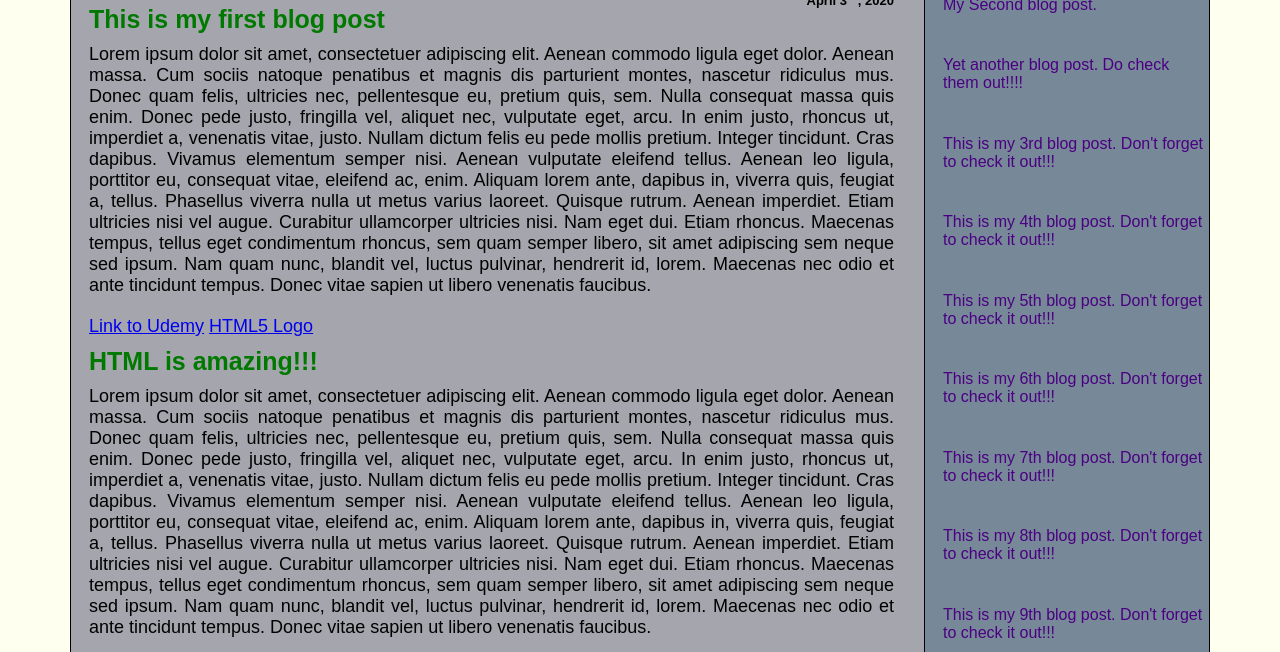
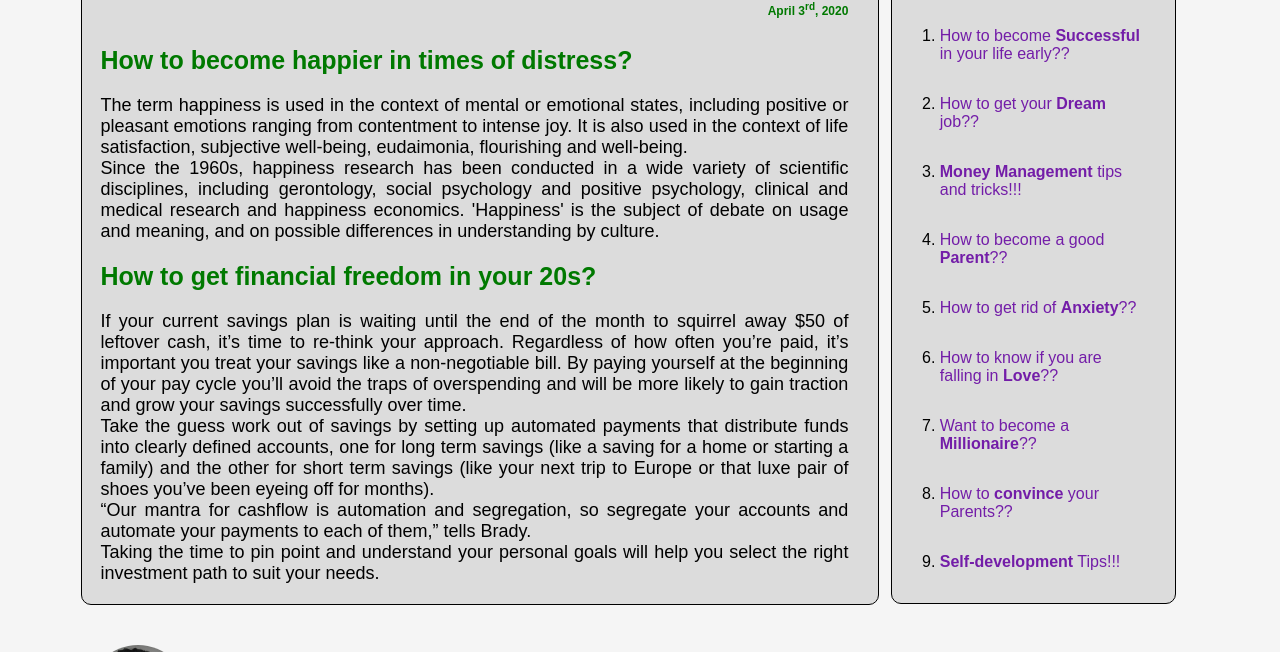
Before and after one commit to kiran-nyayapati/my-portfolio, a plain HTML site: page blog post/index.html in a window 1280 px wide. Shown: the part 81-733 px from the top of the page. Drawn offline with Linux system fonts and the light colour scheme.

Commit message:
Added updated blog-post project

```diff
--- a/blog post/index.html
+++ b/blog post/index.html
@@ -10,61 +10,79 @@
 <body>
     <div class="container">
         <div class="blog-posts">
-            <h1>My first blog post</h1>
+            <h1><u>Latest Articles</u></h1>
 
             <p class="date"><strong>April 3<sup>rd</sup>, 2020</strong></p>
 
-            <h2>This is my first blog post</h2>
+            <h2>How to become happier in times of distress?</h2>
 
             <p class="main-text">
-                Lorem ipsum dolor sit amet, consectetuer adipiscing elit. Aenean commodo ligula eget dolor. Aenean massa. Cum sociis natoque penatibus et magnis dis parturient montes, nascetur ridiculus mus. Donec quam felis, ultricies nec, pellentesque eu, pretium quis, sem. Nulla consequat massa quis enim. Donec pede justo, fringilla vel, aliquet nec, vulputate eget, arcu. In enim justo, rhoncus ut, imperdiet a, venenatis vitae, justo. Nullam dictum felis eu pede mollis pretium. Integer tincidunt. Cras dapibus. Vivamus elementum semper nisi. Aenean vulputate eleifend tellus. Aenean leo ligula, porttitor eu, consequat vitae, eleifend ac, enim. Aliquam lorem ante, dapibus in, viverra quis, feugiat a, tellus. Phasellus viverra nulla ut metus varius laoreet. Quisque rutrum. Aenean imperdiet. Etiam ultricies nisi vel augue. Curabitur ullamcorper ultricies nisi. Nam eget dui. Etiam rhoncus. Maecenas tempus, tellus eget condimentum rhoncus, sem quam semper libero, sit amet adipiscing sem neque sed ipsum. Nam quam nunc, blandit vel, luctus pulvinar, hendrerit id, lorem. Maecenas nec odio et ante tincidunt tempus. Donec vitae sapien ut libero venenatis faucibus.
+                The term happiness is used in the context of mental or emotional states, including positive or pleasant emotions ranging from contentment to intense joy. It is also used in the context of life satisfaction, subjective well-being, eudaimonia, flourishing and well-being.<br>
+                Since the 1960s, happiness research has been conducted in a wide variety of scientific disciplines, including gerontology, social psychology and positive psychology, clinical and medical research and happiness economics.
+                'Happiness' is the subject of debate on usage and meaning, and on possible differences in understanding by culture.
+
             </p>
 
-            <a href="https://wwww.udemy.com" target="_blank">Link to Udemy</a>
-
-            <a href="logo.jpg">HTML5 Logo</a>
-
-            <h2>HTML is amazing!!!</h2>
+            <h2>How to get financial freedom in your 20s?</h2>
 
             <p class="main-text">
-                Lorem ipsum dolor sit amet, consectetuer adipiscing elit. Aenean commodo ligula eget dolor. Aenean massa. Cum sociis natoque penatibus et magnis dis parturient montes, nascetur ridiculus mus. Donec quam felis, ultricies nec, pellentesque eu, pretium quis, sem. Nulla consequat massa quis enim. Donec pede justo, fringilla vel, aliquet nec, vulputate eget, arcu. In enim justo, rhoncus ut, imperdiet a, venenatis vitae, justo. Nullam dictum felis eu pede mollis pretium. Integer tincidunt. Cras dapibus. Vivamus elementum semper nisi. Aenean vulputate eleifend tellus. Aenean leo ligula, porttitor eu, consequat vitae, eleifend ac, enim. Aliquam lorem ante, dapibus in, viverra quis, feugiat a, tellus. Phasellus viverra nulla ut metus varius laoreet. Quisque rutrum. Aenean imperdiet. Etiam ultricies nisi vel augue. Curabitur ullamcorper ultricies nisi. Nam eget dui. Etiam rhoncus. Maecenas tempus, tellus eget condimentum rhoncus, sem quam semper libero, sit amet adipiscing sem neque sed ipsum. Nam quam nunc, blandit vel, luctus pulvinar, hendrerit id, lorem. Maecenas nec odio et ante tincidunt tempus. Donec vitae sapien ut libero venenatis faucibus.
+                If your current savings plan is waiting until the end of the month to squirrel away $50 of leftover cash, it’s time to re-think your approach. Regardless of how often you’re paid, it’s important you treat your savings like a non-negotiable bill. By paying yourself at the beginning of your pay cycle you’ll avoid the traps of overspending and will be more likely to gain traction and grow your savings successfully over time. <br>
+                Take the guess work out of savings by setting up automated payments that distribute funds into clearly defined accounts, one for long term savings (like a saving for a home or starting a family) and the other for short term savings (like your next trip to Europe or that luxe pair of shoes you’ve been eyeing off for months). <br>
+                “Our mantra for cashflow is automation and segregation, so segregate your accounts and automate your payments to each of them,” tells Brady.<br>
+                Taking the time to pin point and understand your personal goals will help you select the right investment path to suit your needs.
             </p>
-
-            <img src="logo.jpg" alt="The HTML5 logo">
 
         </div>
 
         <div class="other-posts">
-            <div class="other">
-                <p>My Second blog post.</p>
-            </div>
-            <div class="other">
-                <p>Yet another blog post. Do check them out!!!!</p>
-            </div>
-            <div class="other">
-                <p>This is my 3rd blog post. Don't forget to check it out!!!</p>
-            </div>
-            <div class="other">
-                <p>This is my 4th blog post. Don't forget to check it out!!!</p>
-            </div>
-            <div class="other">
-                <p>This is my 5th blog post. Don't forget to check it out!!!</p>
-            </div>
-            <div class="other">
-                <p>This is my 6th blog post. Don't forget to check it out!!!</p>
-            </div>
-            <div class="other">
-                <p>This is my 7th blog post. Don't forget to check it out!!!</p>
-            </div>
-            <div class="other">
-                <p>This is my 8th blog post. Don't forget to check it out!!!</p>
-            </div>
-            <div class="other">
-                <p>This is my 9th blog post. Don't forget to check it out!!!</p>
-            </div>
-            <div class="other">
-                <p>This is my 10th blog post. Don't forget to check it out!!!</p>
-            </div>
+            <h2>Popular Articles</h2>
+            <ol>
+                <li>
+                    <a href="#">
+                        How to become <strong>Successful</strong> in your life early??
+                    </a>
+                </li>
+                <li>
+                    <a href="#">
+                        How to get your <strong>Dream</strong> job??
+                    </a>
+                </li>
+                <li>
+                    <a href="#">
+                        <strong>Money Management</strong> tips and tricks!!!
+                    </a>
+                </li>
+                <li>
+                    <a href="#">
+                        How to become a good <strong>Parent</strong>??
+                    </a>
+                </li>
+                <li>
+                    <a href="#">
+                        How to get rid of <strong>Anxiety</strong>??
+                    </a>
+                </li>
+                <li>
+                    <a href="#">
+                        How to know if you are falling in <strong>Love</strong>??
+                    </a>
+                </li>
+                <li>
+                    <a href="#">
+                        Want to become a <strong>Millionaire</strong>??
+                    </a>
+                </li>
+                <li>
+                    <a href="#">
+                        How to <strong>convince</strong> your Parents??
+                    </a>
+                </li>
+                <li>
+                    <a href="#">
+                        <strong>Self-development</strong> Tips!!!
+                    </a>
+                </li>
+            </ol>
         </div>
 
         <div class="clearfix"></div>
--- a/blog post/style.css
+++ b/blog post/style.css
@@ -11,7 +11,7 @@
 }
 
 body {
-	background-color: ivory;
+	background-color: whitesmoke;
 	font-size: 18px;
 	font-family: Arial, Helvetica, sans-serif;
 }
@@ -23,14 +23,13 @@ h2 {
 
 h1 {
 	font-size: 40px;
-	margin-bottom: 20px;
+	margin-bottom: 50px;
 	text-align: center;
 }
 
 h2 {
 	font-size: 25px;
-	margin-top: 10px;
-	margin-bottom: 10px;
+	margin-bottom: 20px;
 }
 
 .main-text {
@@ -40,6 +39,8 @@ h2 {
 
 .author-text {
 	font-size: 22px;
+	color: rgb(0, 121, 0);
+	font-weight: bold;
 	float: left;
 	margin-top: 50px;
 	margin-left: 10px;
@@ -47,15 +48,16 @@ h2 {
 
 .container {
 	max-width: 1140px;
-	/*margin: top right bottom left;*/
 	margin: 20px auto 0 auto;
 }
 
 .blog-posts {
-	background-color: rgb(165, 166, 173);
-	width: 75%;
+	background-color: gainsboro;
+	border-radius: 10px;
+	width: 70%;
 	border: 1px solid black;
 	float: left;
+	margin: 1%;
 	padding-left: 1em;
 	padding-right: 30px;
 	position: relative;
@@ -67,27 +69,23 @@ h2 {
 }
 
 .other-posts {
-	background-color: lightslategrey;
-	border-top: 1px solid black;
-	border-right: 1px solid black;
-	border-bottom: 1px solid black;
-	padding-top: 3.1em;
+	background-color: gainsboro;
+	font-size: medium;
+	border-radius: 10px;
+	border: 1px solid black;
+	margin-top: 0.6em;
+	padding-top: 1em;
 	padding-left: 1em;
 	width: 25%;
 	float: left;
 }
 
-.other {
-	margin-bottom: 42.5px;
-}
-
-.other-posts > .other > p {
-	color: indigo;
-	font-size: medium;
+li {
+	margin: 2rem;
 }
 
 .author-box {
-	padding-top: 20px;
+	padding-top: 10px;
 }
 
 .author-box img {
@@ -102,5 +100,16 @@ h2 {
 	position: absolute;
 	top: 50px;
 	right: 30px;
-	font-size: small;
+	font-size: 12px;
+	font-weight: bolder;
+	color: rgb(0, 121, 0);
 }
+
+a {
+	color: rgb(115, 29, 168);
+	text-decoration: none;
+}
+
+a:hover {
+	color: rgb(0, 121, 0);
+}
--- a/main.css
+++ b/main.css
@@ -1,17 +1,32 @@
+@import url('https://fonts.googleapis.com/css2?family=Poppins:wght@500&display=swap');
+
 * {
 	box-sizing: border-box;
 }
 
 body {
-	background-color: wheat;
-	font-family: Arial, Helvetica, sans-serif;
-	max-width: 1140px;
+	background-color: rgb(207, 204, 204);
+	font: 19px 'Poppins', Arial, sans-serif;
 }
 
 h1 {
 	text-align: center;
 }
 
+.container {
+	max-width: 1140px;
+	margin: 20px;
+}
+
 a:hover {
 	color: teal;
 }
+
+li::marker {
+	color: red;
+}
+
+footer {
+	margin-top: 45%;
+	font-size: 0.9rem;
+}
```
Also changed, not shown: index.html (+32 -9 lines).
